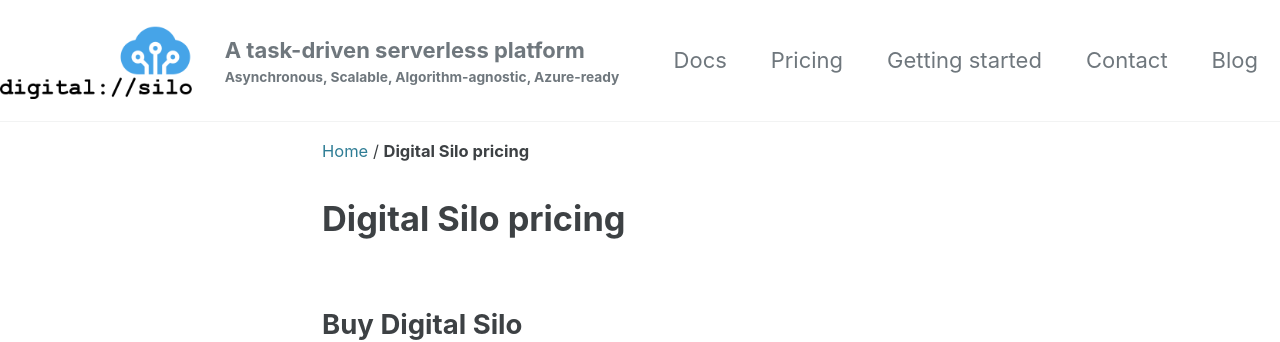
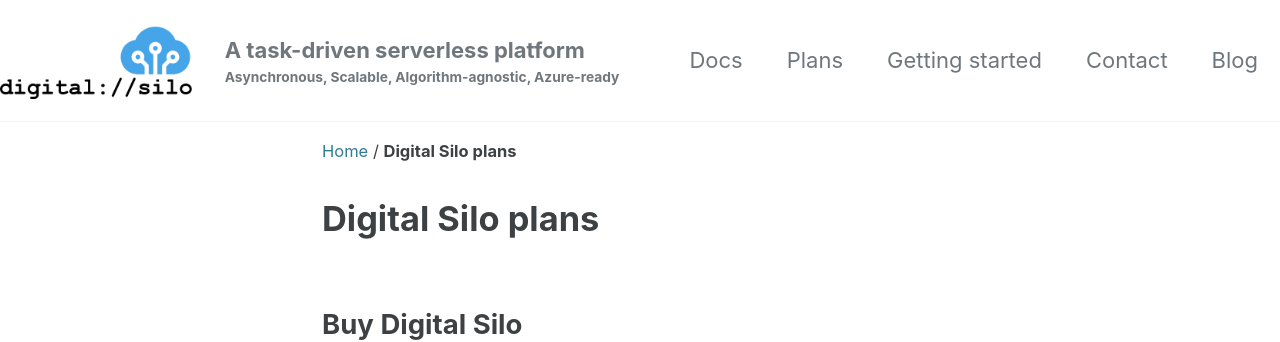
Before and after one commit to DigitalSilo/digitalsilo.github.io, a Jekyll site: the page built from _pages/digital-silo-plans.md, in a window 1280 px wide. Shown: the top 342 px of the page. Built offline with Jekyll 4.4.1, drawn with Linux system fonts in a browser that asks for light colours; cached includes are drawn as plain includes; emoji names are drawn with the system emoji font.

Commit message:
Renamed price to plan #4

```diff
--- a/_data/navigation.yml
+++ b/_data/navigation.yml
@@ -1,8 +1,8 @@
 main:
   - title: "Docs"
     url: https://github.com/DigitalSilo/digitalsilodocs
-  - title: "Pricing"
-    url: /pricing/
+  - title: "Plans"
+    url: /plans/
   - title: "Getting started"
     url: /get-started/
   - title: "Contact"
--- a/_pages/digital-silo-pricing.md
+++ b/_pages/digital-silo-plans.md
@@ -1,6 +1,6 @@
 ---
-permalink: /pricing/
-title: "Digital Silo pricing"
+permalink: /plans/
+title: "Digital Silo plans"
 ---
 
 ## Buy Digital Silo
```
Also changed, not shown: _pages/contact.md (+1 -1 lines).
